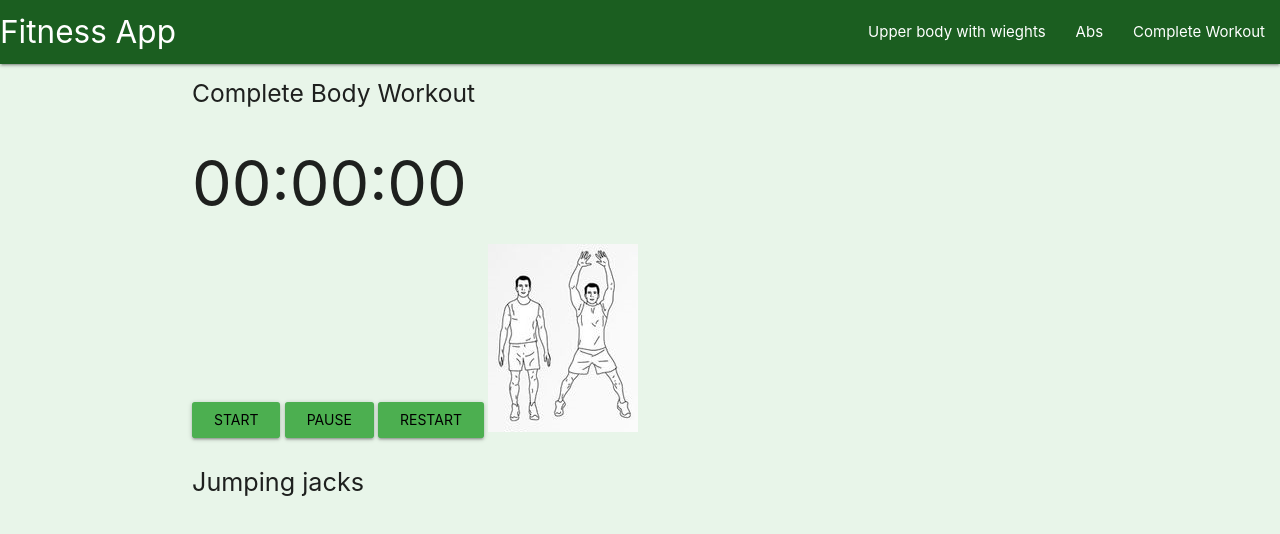
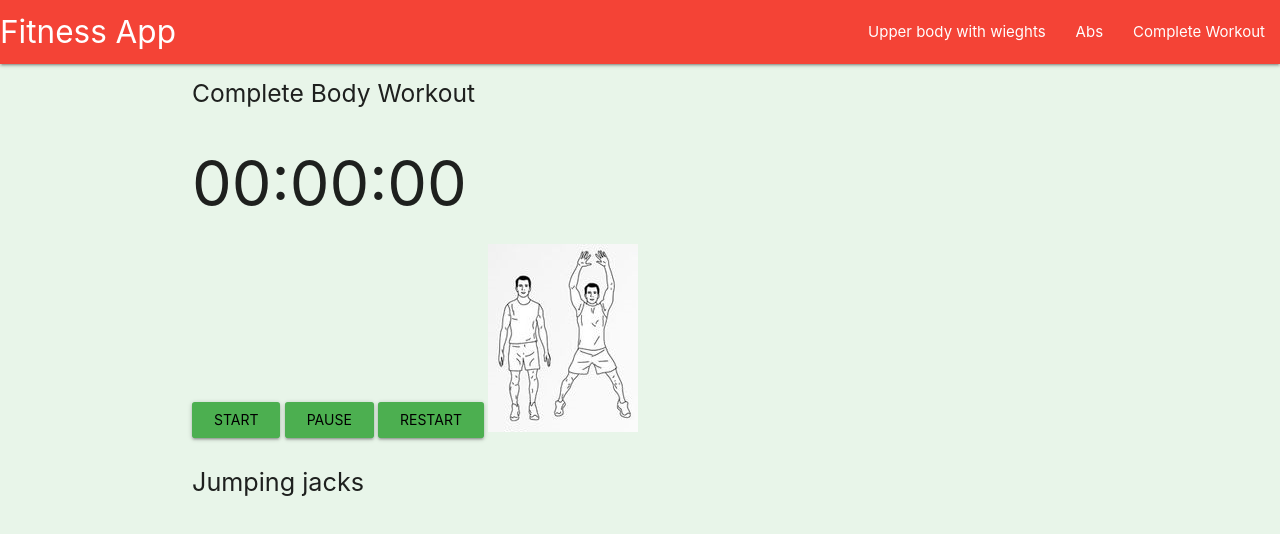
Before and after one commit to Bosco98/Fitness-App, a plain HTML site: page index.html in a window 1280 px wide. Drawn offline with nearby package versions, Linux system fonts and the light colour scheme.

Commit message:
Update index.html

```diff
--- a/index.html
+++ b/index.html
@@ -11,7 +11,7 @@
 </head>
 <body bgcolor= #e8f5e9 id="bd" item-width=device-width>
   <nav>
-    <div class="nav-wrapper green darken-4">
+    <div class="nav-wrapper red">
       <a href="#!" class="brand-logo">  Fitness App</a>
       <a href="#" data-target="mobile-demo" class="sidenav-trigger"><i class="material-icons">dehaze    </i></a>
       <ul class="right hide-on-med-and-down">
```
